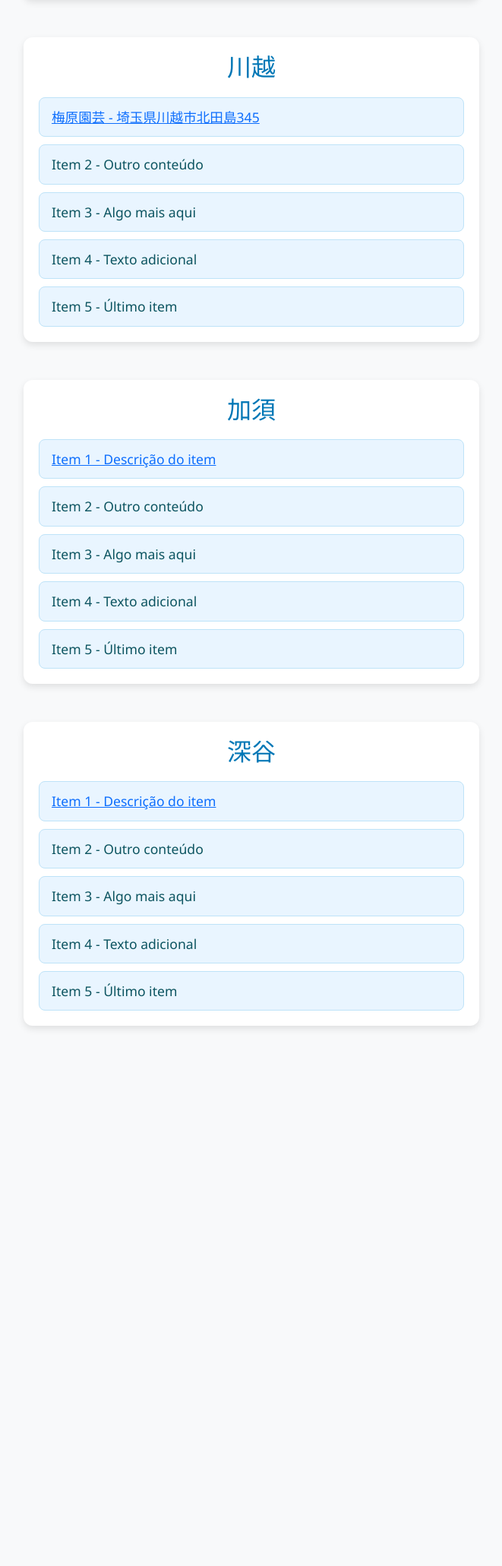
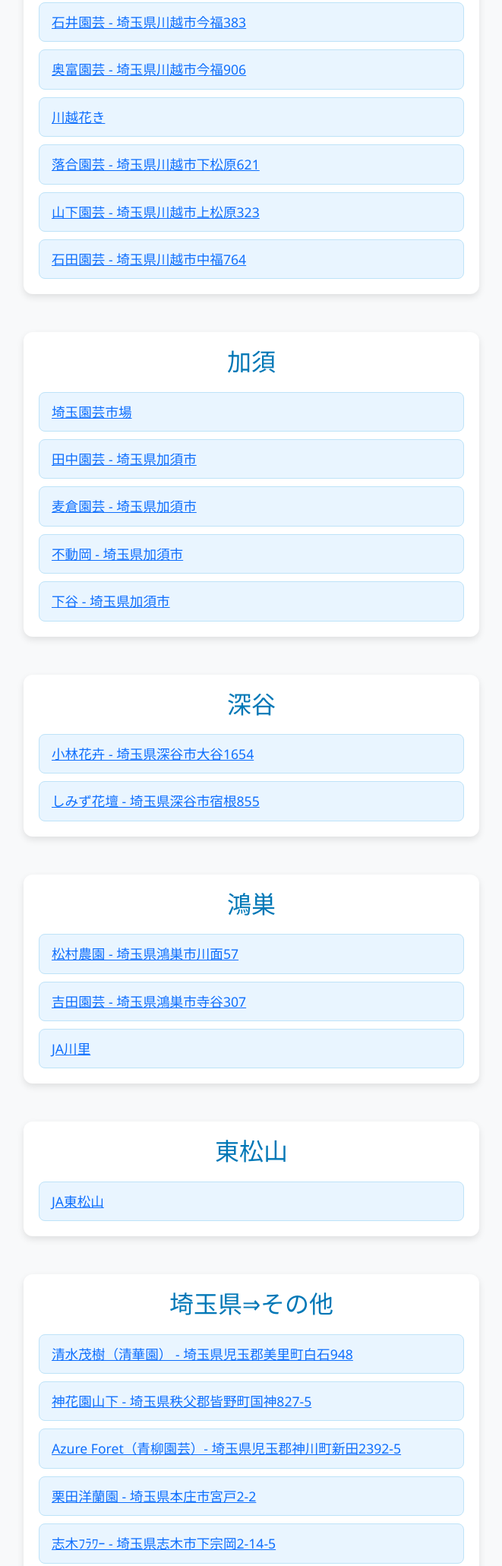
Before and after one commit to edkw/addresslist, a plain HTML site: page index.html in a window 1280 px wide. Shown: the part 451-2512 px from the top of the page at 76% size, without its empty margins (309-970 px from the left). Before the commit the page ends 1851 px from the top, so only its background shows below. Drawn offline with nearby package versions, Linux system fonts and the light colour scheme.

Commit message:
edit html

```diff
--- a/index.html
+++ b/index.html
@@ -41,38 +41,63 @@
 
   <div class="lista-container">
     <h2 class="titulo">上尾</h2>
-    <div class="lista-item"><a href="https://exemplo.com/item1" target="_blank">Item 1 - Descrição do item</a></div>
-    <div class="lista-item">Item 2 - Outro conteúdo</div>
-    <div class="lista-item">Item 3 - Algo mais aqui</div>
-    <div class="lista-item">Item 4 - Texto adicional</div>
-    <div class="lista-item">Item 5 - Último item</div>
+    <div class="lista-item"><a href="https://www.google.com/maps?q=35.9903285600756, 139.54569751829456" target="_blank">大木園芸 - 埼玉県上尾市中分5-166</a></div>
+    <div class="lista-item"><a href="https://www.google.com/maps?q=35.9891500085134, 139.54841776618866" target="_blank">第一植物園高沢 - 埼玉県上尾市藤波193</a></div>
   </div>
 
   <div class="lista-container">
     <h2 class="titulo">川越</h2>
     <div class="lista-item"><a href="https://www.google.com/maps?q=35.93747147540896, 139.50191061198132" target="_blank">梅原園芸 - 埼玉県川越市北田島345</a></div>
-    <div class="lista-item">Item 2 - Outro conteúdo</div>
-    <div class="lista-item">Item 3 - Algo mais aqui</div>
-    <div class="lista-item">Item 4 - Texto adicional</div>
-    <div class="lista-item">Item 5 - Último item</div>
+    <div class="lista-item"><a href="https://www.google.com/maps?q=35.877439, 139.467991" target="_blank">石井園芸 - 埼玉県川越市今福383</a></div>
+    <div class="lista-item"><a href="https://www.google.com/maps?q=35.886497980434555, 139.47638486886262" target="_blank">奥富園芸 - 埼玉県川越市今福906</a></div>
+    <div class="lista-item"><a href="https://www.google.com/maps?q=35.93272872273192, 139.50541421863892" target="_blank">川越花き</a></div>
+    <div class="lista-item"><a href="https://www.google.com/maps?q=35.87102159030164, 139.4921741629221" target="_blank">落合園芸 - 埼玉県川越市下松原621</a></div>
+    <div class="lista-item"><a href="https://www.google.com/maps?q=35.86409742003049, 139.48096411134262" target="_blank">山下園芸 - 埼玉県川越市上松原323</a></div>
+    <div class="lista-item"><a href="https://www.google.com/maps?q=35.87125850706326, 139.47680594533796" target="_blank">石田園芸 - 埼玉県川越市中福764</a></div>
   </div>
 
   <div class="lista-container">
     <h2 class="titulo">加須</h2>
-    <div class="lista-item"><a href="https://exemplo.com/item1" target="_blank">Item 1 - Descrição do item</a></div>
-    <div class="lista-item">Item 2 - Outro conteúdo</div>
-    <div class="lista-item">Item 3 - Algo mais aqui</div>
-    <div class="lista-item">Item 4 - Texto adicional</div>
-    <div class="lista-item">Item 5 - Último item</div>
+    <div class="lista-item"><a href="https://www.google.com/maps?q=36.1451886618376, 139.6323165422884" target="_blank">埼玉園芸市場</a></div>
+    <div class="lista-item"><a href="https://www.google.com/maps?q=36.12614886544247, 139.64893622467054" target="_blank">田中園芸 - 埼玉県加須市</a></div>
+    <div class="lista-item"><a href="https://www.google.com/maps?q=36.18783192454939, 139.64319411241016" target="_blank">麦倉園芸 - 埼玉県加須市</a></div>
+    <div class="lista-item"><a href="https://www.google.com/maps?q=36.14125391413127, 139.59672311645585" target="_blank">不動岡 - 埼玉県加須市</a></div>
+    <div class="lista-item"><a href="https://www.google.com/maps?q=36.15183946441372, 139.59046549279455" target="_blank">下谷 - 埼玉県加須市</a></div>
   </div>
 
   <div class="lista-container">
     <h2 class="titulo">深谷</h2>
-    <div class="lista-item"><a href="https://exemplo.com/item1" target="_blank">Item 1 - Descrição do item</a></div>
-    <div class="lista-item">Item 2 - Outro conteúdo</div>
-    <div class="lista-item">Item 3 - Algo mais aqui</div>
-    <div class="lista-item">Item 4 - Texto adicional</div>
-    <div class="lista-item">Item 5 - Último item</div>
+    <div class="lista-item"><a href="https://www.google.com/maps?q=36.15755871223398, 139.25040601470252" target="_blank">小林花卉 - 埼玉県深谷市大谷1654</a></div>
+    <div class="lista-item"><a href="https://www.google.com/maps?q=36.18599416756223, 139.2584197239751" target="_blank">しみず花壇 - 埼玉県深谷市宿根855</a></div>
+  </div>
+
+  <div class="lista-container">
+    <h2 class="titulo">鴻巣</h2>
+    <div class="lista-item"><a href="https://www.google.com/maps?q=36.094950052597774, 139.47572225230013" target="_blank">松村農園 - 埼玉県鴻巣市川面57</a></div>
+    <div class="lista-item"><a href="https://www.google.com/maps?q=36.082770916619225, 139.50218745474373" target="_blank">吉田園芸 - 埼玉県鴻巣市寺谷307</a></div>
+    <div class="lista-item"><a href="https://www.google.com/maps?q=36.09017769878705, 139.51526758430208" target="_blank">JA川里</a></div>
+  </div>
+
+  <div class="lista-container">
+    <h2 class="titulo">東松山</h2>
+    <div class="lista-item"><a href="https://www.google.com/maps?q=36.02000416834952, 139.40273580265895" target="_blank">JA東松山</a></div>
+  </div>
+
+  <div class="lista-container">
+    <h2 class="titulo">埼玉県⇒その他</h2>
+    <div class="lista-item"><a href="https://www.google.com/maps?q=36.16236317839858, 139.16664584924771" target="_blank">清水茂樹（清華園） - 埼玉県児玉郡美里町白石948</a></div>
+    <div class="lista-item"><a href="https://www.google.com/maps?q=36.08101073696716, 139.0888377456023" target="_blank">神花園山下 - 埼玉県秩父郡皆野町国神827-5</a></div>
+    <div class="lista-item"><a href="https://www.google.com/maps?q=36.19557063633404, 139.09704528745263" target="_blank">Azure Foret（青柳園芸）- 埼玉県児玉郡神川町新田2392-5</a></div>
+    <div class="lista-item"><a href="https://www.google.com/maps?q=36.235097806601246, 139.2456990965649" target="_blank">栗田洋蘭園 - 埼玉県本庄市宮戸2-2</a></div>
+    <div class="lista-item"><a href="https://www.google.com/maps?q=35.83611796851488, 139.59271597574488" target="_blank">志木ﾌﾗﾜｰ - 埼玉県志木市下宗岡2-14-5</a></div>
+    <div class="lista-item"><a href="https://www.google.com/maps?q=35.965815858841914, 139.42344693619557" target="_blank">小島 保 - 埼玉県坂戸市塚越94</a></div>
+  </div>
+
+  <div class="lista-container">
+    <h2 class="titulo">群馬県</h2>
+    <div class="lista-item"><a href="https://www.google.com/maps?q=36.266835798825255, 139.0821694914427" target="_blank">ﾀｶｻﾞﾜﾌﾗﾜｰﾌｧｰﾑ高澤 - 群馬県藤岡市下栗須528-B-102</a></div>
+    <div class="lista-item"><a href="https://www.google.com/maps?q=36.26252403122543, 138.8686255792162" target="_blank">ヨシオカ園芸吉岡 - 群馬県富岡市黒川828-1</a></div>
+    <div class="lista-item"><a href="https://www.google.com/maps?q=36.39074110996056, 138.97060723490955" target="_blank">AMAMORI FLOWER雨森 - 群馬県高崎市箕郷町生原437</a></div>
   </div>
 
   <script src="https://cdn.jsdelivr.net/npm/bootstrap@5.3.3/dist/js/bootstrap.bundle.min.js"></script>
```
